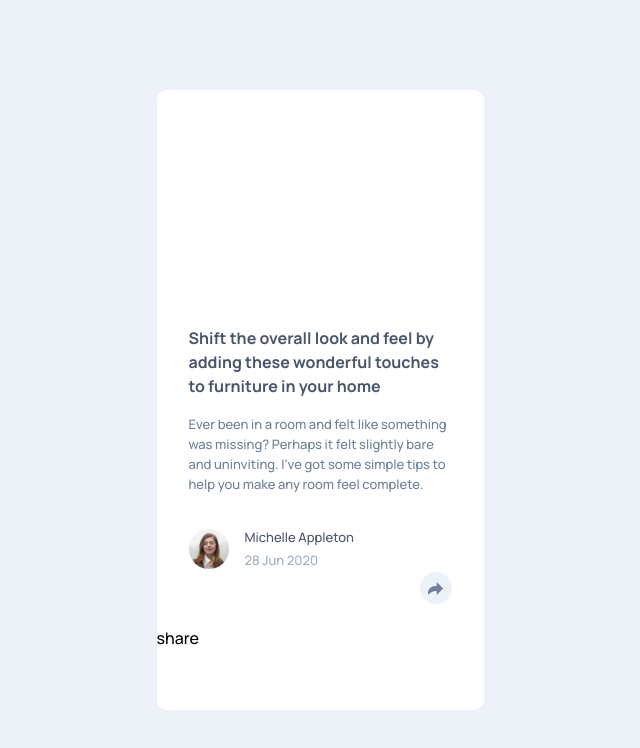
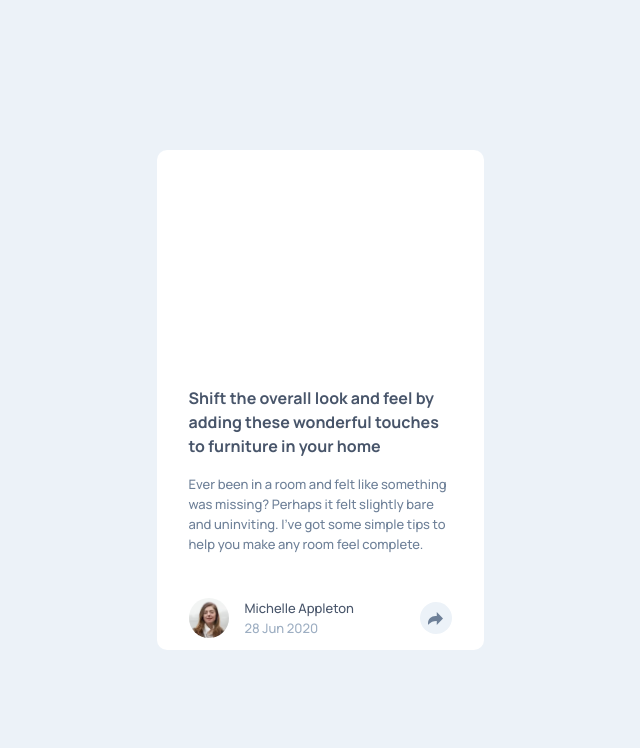
Before and after one commit to devpullcode/fm-article-preview-component, a website: page index.html in a window 1280 px wide. Shown: the whole page, without its empty margins (320-960 px from the left). Drawn offline with nearby package versions, Linux system fonts and the light colour scheme; files that its build step writes are made by us from their sources.

Commit message:
style(m-popup-share): 💄 Add styles for 'm-popup-share'

```diff
--- a/src/scss/module/_m-popup-share.scss
+++ b/src/scss/module/_m-popup-share.scss
@@ -0,0 +1,28 @@
+@use "../base/variables" as v;
+
+.m-popup-share {
+  width: 100%;
+  height: 4rem;
+  padding: 0 32px;
+  display: flex;
+  align-items: center;
+  position: absolute;
+  bottom: 0;
+  left: 0;
+  transform: translateX(100%);
+
+  color: v.$grey-very-soft;
+  background: v.$grey-strong;
+  transition: transform 0.3s;
+  z-index: 10;
+  opacity: 0.4;
+  &__txt {
+    margin-right: 21px;
+
+    text-transform: uppercase;
+    line-height: 1;
+  }
+  &__icon {
+    margin-right: 21px;
+  }
+}
--- a/src/scss/module/_m-preview-card.scss
+++ b/src/scss/module/_m-preview-card.scss
@@ -2,6 +2,7 @@
 
 .m-preview-card {
   width: 20.4375rem;
+  position: relative;
   border-radius: 0.625rem;
 
   background: v.$pure-white;
@@ -28,6 +29,7 @@
   /* ========== description wrapper ========== */
   &__description-wrapper {
     padding: 36px 32px 20px 32px;
+    padding-bottom: 0;
   }
   &__title {
     font-size: 1rem;
@@ -41,11 +43,34 @@
     line-height: 20px;
     color: v.$grey-soft;
   }
+  &__data-btn {
+    width: 2rem;
+    height: 2rem;
+    position: absolute;
+    right: 32px;
+    bottom: 16px;
+    margin-left: auto;
+    display: flex;
+    justify-content: center;
+    align-items: center;
+    border-radius: 50%;
+
+    border: none;
+    background: v.$white;
+    transition: background 0.2s ease-in, transform 0.1s ease-in;
+    z-index: 600;
+  }
+  &__data-btn-img {
+    transition: 0.2s ease-in;
+  }
 
   /* ========== data container ========== */
   &__data-container {
+    height: 4rem;
     display: flex;
     align-items: center;
+
+    transition: transform 0.3s;
   }
   &__data-avatar-img {
     width: 2.5rem;
@@ -57,25 +82,11 @@
   &__data-avatar-name {
     font-size: 13px;
     color: v.$grey-strong;
+    line-height: 20px;
   }
   &__data-date {
     font-size: 13px;
     color: v.$grey-very-soft;
-  }
-  &__data-btn {
-    width: 2rem;
-    height: 2rem;
-    margin-left: auto;
-    display: flex;
-    justify-content: center;
-    align-items: center;
-    border-radius: 50%;
-
-    border: none;
-    background: v.$white;
-    transition: background 0.2s ease-in, transform 0.1s ease-in;
-  }
-  &__data-btn-img {
-    transition: 0.2s ease-in;
+    line-height: 20px;
   }
 }
--- a/src/scss/state/_m-popup-share.scss
+++ b/src/scss/state/_m-popup-share.scss
@@ -0,0 +1,7 @@
+@use "../base/variables" as v;
+
+.m-popup-share {
+  &--active {
+    transform: translateX(0);
+  }
+}
--- a/src/scss/state/_m-preview-card.scss
+++ b/src/scss/state/_m-preview-card.scss
@@ -11,4 +11,7 @@
   &__data-btn:active {
     transform: scale(0.8);
   }
+  &__data-container--hidden {
+    transform: translateX(-120%);
+  }
 }
```
